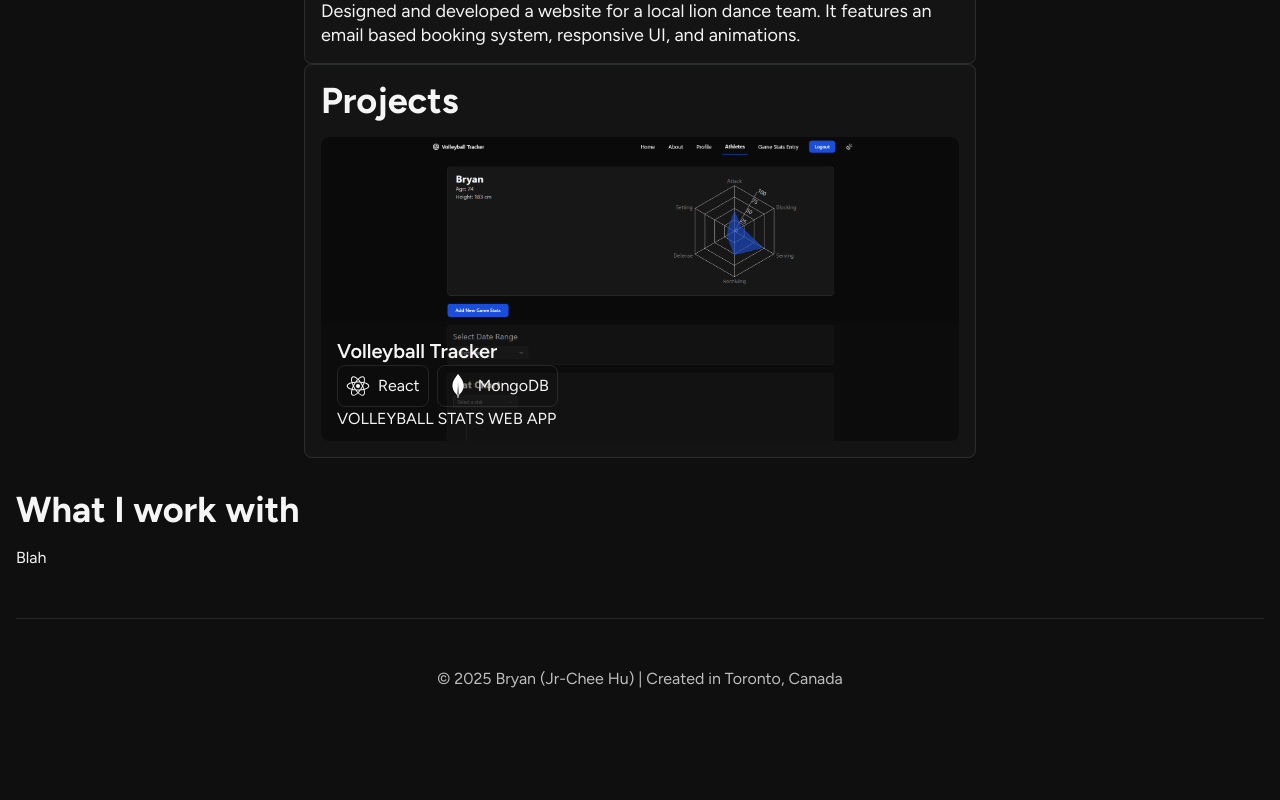
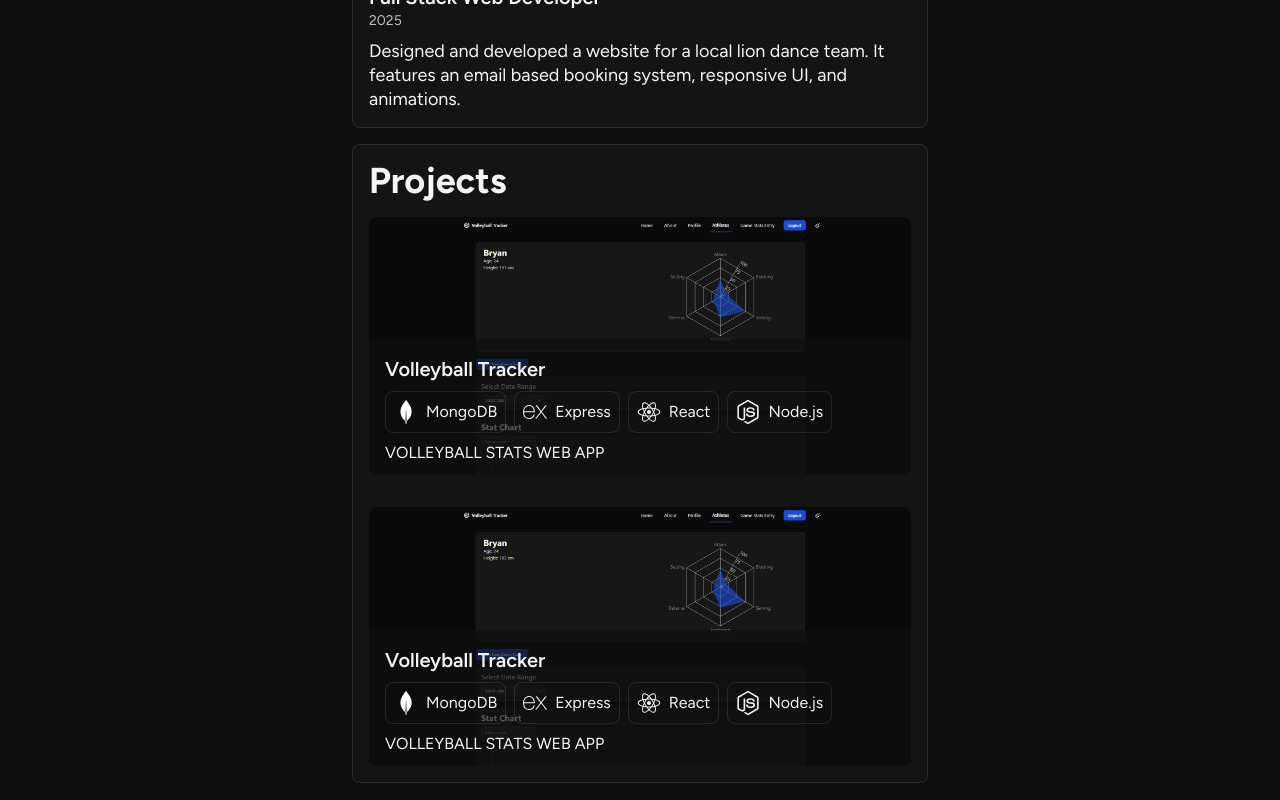
Before and after one commit to mrdude8391/branflakes, a React (Vite) app: page / in a window 1280 px wide. Shown: the part 820-1620 px from the top of the page. Before the commit the page ends 1559 px from the top, so only its background shows below. Built offline with nearby package versions, Linux system fonts and the light colour scheme.

Commit message:
styled projects component for multiple projects

```diff
--- a/src/components/Portfolio.tsx
+++ b/src/components/Portfolio.tsx
@@ -1,13 +1,34 @@
 import { SquareArrowOutUpRight } from "lucide-react";
 import SportsDesktopImg from "/src/assets/sports_app_screenshots/vb - athlete stat.png";
-import { ReactSVG, MongoDBSVG } from "../assets/SvgLogos";
+import {
+  ReactSVG,
+  MongoDBSVG,
+  ExpressSVG,
+  NodeJSSVG,
+} from "../assets/SvgLogos";
 import { Link } from "react-router-dom";
 
 const Portfolio = () => {
   return (
     <section className="dashboard-card flex flex-col gap-4">
       <h1>Projects</h1>
-      <div className="my-work">
+      <div className="projects">
+        <div className="project-container">
+          <VbAppCard />
+        </div>
+
+        <div className="project-container">
+          <VbAppCard />
+        </div>
+      </div>
+    </section>
+  );
+};
+
+export default Portfolio;
+
+const VbAppCard = () => {
+  return (
     <Link to="/volley">
       <div className="project-image-card group">
         <img src={SportsDesktopImg} alt="Sports app desktop image" />
@@ -16,12 +37,20 @@ const Portfolio = () => {
           <h3>Volleyball Tracker</h3>
           <ul>
             <li>
+              <MongoDBSVG className="size-6 fill-foreground" />
+              <p>MongoDB</p>
+            </li>
+            <li>
+              <ExpressSVG className="size-6 fill-foreground" />
+              <p>Express</p>
+            </li>
+            <li>
               <ReactSVG className="size-6 fill-foreground" />
               <p>React</p>
             </li>
             <li>
-                  <MongoDBSVG className="size-6 fill-foreground" />
-                  <p>MongoDB</p>
+              <NodeJSSVG className="size-6 fill-foreground" />
+              <p>Node.js</p>
             </li>
           </ul>
           <p>VOLLEYBALL STATS WEB APP</p>
@@ -32,9 +61,5 @@ const Portfolio = () => {
         </div>
       </div>
     </Link>
-      </div>
-    </section>
   );
 };
-
-export default Portfolio;
--- a/src/global.css
+++ b/src/global.css
@@ -82,10 +82,13 @@
 }
 
 @utility dashboard-card {
-  @apply w-full bg-container p-4 max-w-2xl border rounded-lg;
+  @apply w-full bg-container p-4 max-w-2xl lg:max-w-xl border rounded-lg;
 }
 
 @layer components {
+  .dashboard {
+    @apply flex flex-col 2xl:flex-row gap-4 items-start;
+  }
   .nav-button-current {
     @apply transition-all duration-300 ease-in-out cursor-default;
   }
@@ -98,12 +101,20 @@
     @apply bg-accent px-4 py-2 flex items-center hover:border hover:bg-accent/80 hover:scale-103 transition-all justify-center w-full rounded-lg gap-2 lg:text-lg;
   }
 
+  .projects {
+    @apply relative flex flex-col gap-8;
+  }
+
+  .project-container {
+    position: relative;
+  }
+
   .project-image-card {
     @apply rounded-lg overflow-hidden relative cursor-pointer;
   }
 
   .project-image-card .overlay {
-    @apply flex flex-col w-full pointer-events-none cursor-pointer absolute -bottom-12 transition-all duration-300 left-0 z-10 p-4;
+    @apply flex flex-col gap-2 w-full pointer-events-none cursor-pointer absolute -bottom-12 transition-all duration-300 left-0 z-10 p-4;
   }
 
   .project-image-card .overlay ul {
@@ -119,11 +130,7 @@
   }
 
   .project-image-card button {
-    @apply flex items-center w-fit mt-4 text-[12px] p-1 px-2 bg-foreground text-background;
-  }
-
-  .my-work {
-    position: relative;
+    @apply flex items-center w-fit mt-2 text-[12px] p-1 px-2 bg-foreground text-background;
   }
 
   .project-image-card .overlay::before {
@@ -136,7 +143,7 @@
     background-color: var(--background);
     width: 100%;
     height: 100%;
-    opacity: 50%;
+    opacity: 70%;
     z-index: -1;
   }
 
```
Lines whose indentation alone changed are shown as unchanged.
